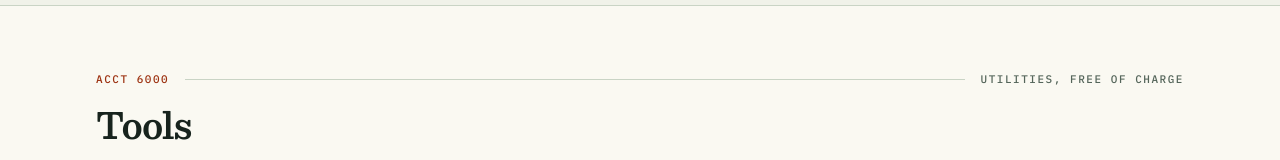
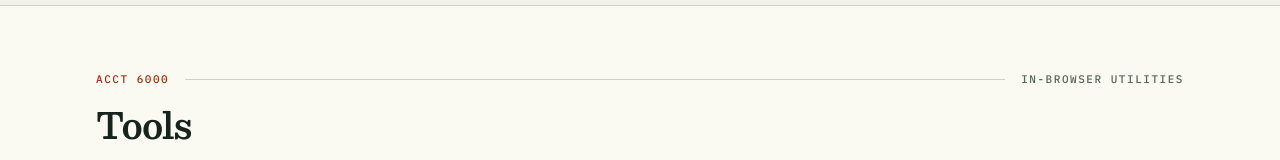
Before and after one commit to vasuwebdeveloper/personal-portfolio, a Next.js app: page /tools in a window 1280 px wide. Shown: the part 129-289 px from the top of the page. Built offline with nearby package versions, Linux system fonts and the light colour scheme; no server answers.

Commit message:
fix: drop "free of charge" from the Tools kicker
Co-Authored-By: Claude Fable 5 <noreply@anthropic.com>
Claude-Session: https://claude.ai/code/session_01QgQ2YmEfJN4VyRzeFvKx6m

```diff
--- a/app/tools/page.tsx
+++ b/app/tools/page.tsx
@@ -38,7 +38,7 @@ export default async function ToolsIndexPage() {
       <SectionHeading
         code="6000"
         title="Tools"
-        kicker="Utilities, free of charge"
+        kicker="In-browser utilities"
       />
 
       <p className="max-w-[62ch] text-lg leading-relaxed">
```
